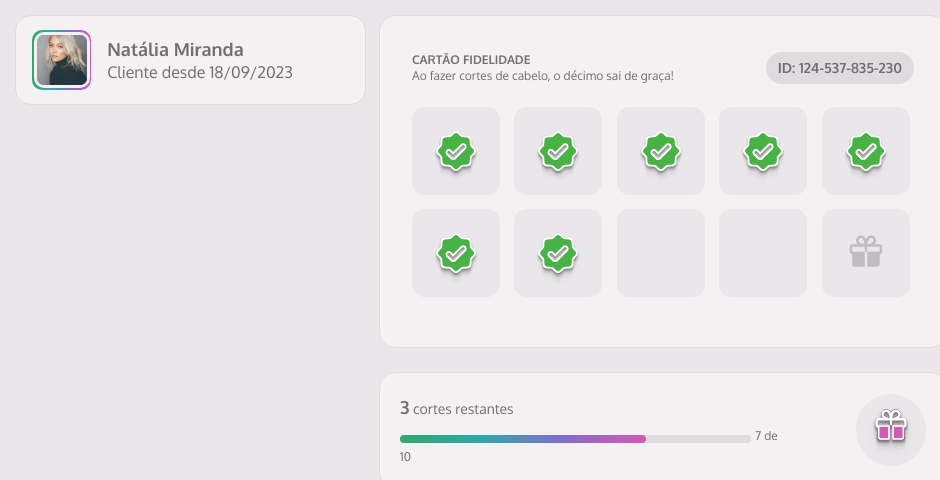
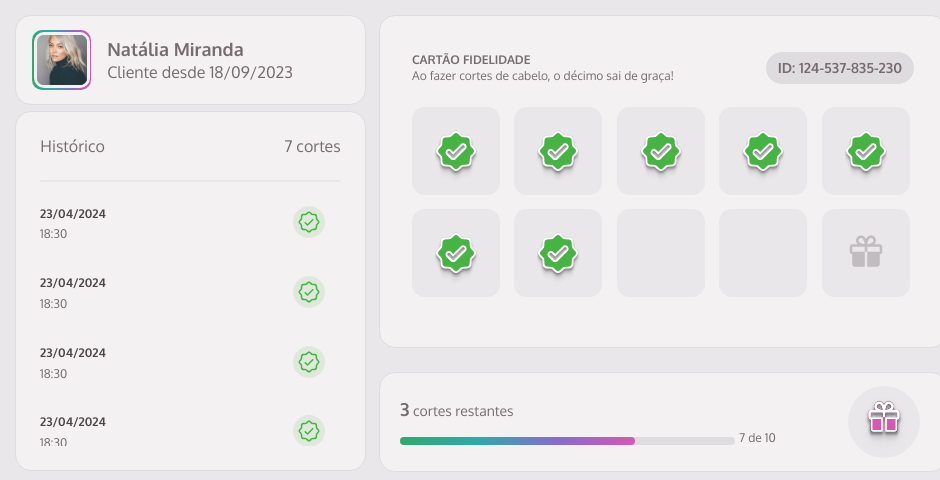
Before and after one commit to MiguelASFerreira/cartao-fidelidade, a plain HTML site: page index.html in a window 1280 px wide. Shown: the part 169-649 px from the top of the page, without its empty margins (159-1099 px from the left). Drawn offline with Linux system fonts and the light colour scheme.

Commit message:
sections historico

```diff
--- a/index.html
+++ b/index.html
@@ -106,6 +106,76 @@
             <img src="src/assets/icons/pin-gift.svg" alt="Pin do presente">
           </div>
         </section>
+
+        <section id="history">
+          <div class="history-header">
+            <h2>Histórico</h2>
+            <span>7 cortes</span>
+          </div>
+          <div class="history-line"></div>
+          <div class="history-list">
+            <ul role="list">
+              <li class="history-card">
+                <div class="time">
+                  <p>23/04/2024</p>
+                  <span>18:30</span>
+                </div>
+                <div class="list-check">
+                  <img src="./src/assets/icons/pin-check.svg" alt="Check do corte">
+                </div>
+              </li>
+
+              <li class="history-card">
+                <div class="time">
+                  <p>23/04/2024</p>
+                  <span>18:30</span>
+                </div>
+                <div class="list-check">
+                  <img src="./src/assets/icons/pin-check.svg" alt="Check do corte">
+                </div>
+              </li>
+              <li class="history-card">
+                <div class="time">
+                  <p>23/04/2024</p>
+                  <span>18:30</span>
+                </div>
+                <div class="list-check">
+                  <img src="./src/assets/icons/pin-check.svg" alt="Check do corte">
+                </div>
+              </li>
+
+              <li class="history-card">
+                <div class="time">
+                  <p>23/04/2024</p>
+                  <span>18:30</span>
+                </div>
+                <div class="list-check">
+                  <img src="./src/assets/icons/pin-check.svg" alt="Check do corte">
+                </div>
+              </li>
+              <li class="history-card">
+                <div class="time">
+                  <p>23/04/2024</p>
+                  <span>18:30</span>
+                </div>
+                <div class="list-check">
+                  <img src="./src/assets/icons/pin-check.svg" alt="Check do corte">
+                </div>
+              </li>
+
+              <li class="history-card">
+                <div class="time">
+                  <p>23/04/2024</p>
+                  <span>18:30</span>
+                </div>
+                <div class="list-check">
+                  <img src="./src/assets/icons/pin-check.svg" alt="Check do corte">
+                </div>
+              </li>
+
+            </ul>
+          </div>
+        </section>
       </main>
 </body>
 </html>
--- a/src/styles/global.css
+++ b/src/styles/global.css
@@ -33,6 +33,8 @@
 html {
     font-family: var(--font-family);
     color: var(--base-gray-500);
+    overflow-x: hidden;
+    scroll-behavior: smooth;
 }
 
 body {
--- /dev/null
+++ b/src/styles/history.css
@@ -0,0 +1,85 @@
+#history {
+    display: flex;
+    flex-direction: column;
+    align-items: center;
+    padding-block: 1rem;
+    padding-inline: 1.25rem;
+    gap: 1.5rem;
+    margin-block: 0.5rem;
+
+    width: 21.9375rem;
+    height: 23rem;
+
+    background: var(--base-gray-100);
+    border: 1px solid var(--base-gray-300);
+    border-radius: 1rem;
+    margin-inline: 0.75rem;
+
+    & .history-header {
+        display: flex;
+        align-items: center;
+        justify-content: center;
+        gap: 11.2rem;
+    }
+
+    & .history-line {
+        border: 0.0625rem solid var(--base-gray-200);
+        width: 100%;
+        border-radius: 0.625rem;
+    }
+
+    & .history-list {
+        overflow-x: hidden;
+        width: 100%;
+
+        & ul {
+            display: flex;
+            flex-direction: column;
+            gap: 2rem;
+            padding-right: 1rem;
+
+            & .history-card {
+                display: flex;
+                align-items: center;
+                justify-content: space-between;
+
+                & .time {
+                    & p {
+                        font: var(--subtitle-sm);
+                        color: var(--base-gray-600);
+                    }
+
+                    & span {
+                        font: var(--text-xs);
+                        color: var(--base-gray-500);
+                    }
+                }
+            }
+        }
+
+    }
+    & ::-webkit-scrollbar {
+        width: 6px;
+    }
+
+    & ::-webkit-scrollbar-track {
+        background: var(--base-gray-100);
+        border-radius: 999px;
+    }
+
+    & ::-webkit-scrollbar-thumb {
+        border-radius: 999px;
+        background-color: var(--base-gray-300);
+        height: auto;
+    }
+}
+
+@media (min-width: 62em) {
+    #history {
+        grid-column: 1 / 2;
+        grid-row: 2 / 4;
+        padding: 1.5rem;
+
+        height: 22.5rem;
+    }
+}
--- a/src/styles/index.css
+++ b/src/styles/index.css
@@ -3,3 +3,4 @@
 @import url(user.css);
 @import url(loyalty-card.css);
 @import url(progress.css);
+@import url(history.css);
--- a/src/styles/progress.css
+++ b/src/styles/progress.css
@@ -89,12 +89,12 @@
         margin-left: 2rem;
         gap: 4.5rem;
         width: 35.5rem;
-        height: 7.313rem;
+        height: 6.3rem;
 
         & .progress-content {
             & .progress-bar {
                 & progress {
-                    width: 21.9375rem;
+                    width: 20.9375rem;
                     height: 0.5rem;
                 }
             }
```
